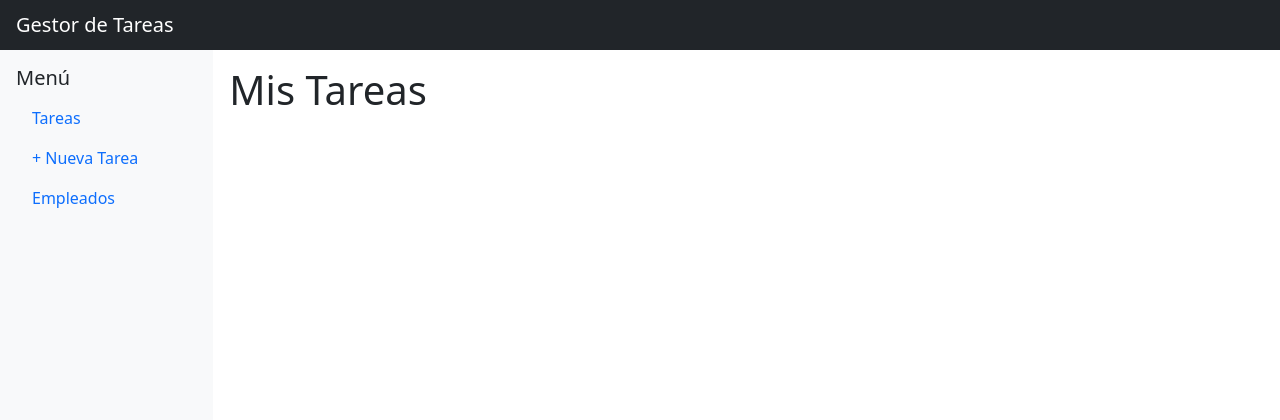
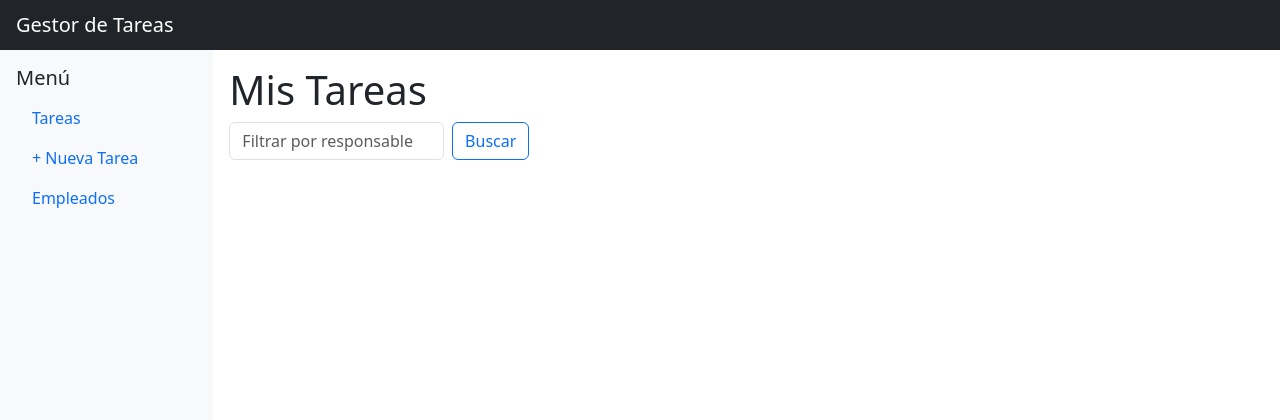
Before and after one commit to dmtzsegura/gestor-tareas, a Flask app: page / in a window 1280 px wide. Shown: the top 420 px of the page. Run offline with Flask 3, Linux system fonts and the light colour scheme; data that the repository does not hold is empty.

Commit message:
Etapa 2: dias transcurridos automaticos y filtro por responsable

```diff
--- a/app.py
+++ b/app.py
@@ -17,8 +17,17 @@ class Tarea(db.Model):
 
 @app.route("/")
 def home():
-    tareas = Tarea.query.all()
-    return render_template("index.html", tareas=tareas)
+    filtro_responsable = request.args.get("responsable")
+
+    if filtro_responsable:
+        tareas = Tarea.query.filter_by(responsable=filtro_responsable).all()
+    else:
+        tareas = Tarea.query.all()
+
+    for tarea in tareas:
+        tarea.dias_transcurridos = (date.today() - tarea.fecha_asignacion).days
+
+    return render_template("index.html", tareas=tareas, filtro_responsable=filtro_responsable)
 
 @app.route("/nueva", methods=["GET", "POST"])
 def nueva_tarea():
@@ -34,5 +43,12 @@ def nueva_tarea():
 
     return render_template("nueva_tarea.html")
 
+@app.route("/actualizar_estatus/<int:tarea_id>", methods=["POST"])
+def actualizar_estatus(tarea_id):
+    tarea = Tarea.query.get(tarea_id)
+    tarea.estatus = request.form["estatus"]
+    db.session.commit()
+    return redirect(url_for("home"))
+
 if __name__ == "__main__":
     app.run(debug=True)
--- a/templates/index.html
+++ b/templates/index.html
@@ -4,9 +4,30 @@
 {% block content %}
 <h1>Mis Tareas</h1>
 
-<ul>
+<form method="GET" class="d-flex mb-3" style="max-width: 300px;">
+  <input type="text" name="responsable" class="form-control me-2"
+         placeholder="Filtrar por responsable"
+         value="{{ filtro_responsable or '' }}">
+  <button type="submit" class="btn btn-outline-primary">Buscar</button>
+</form>
+
+{% if filtro_responsable %}
+  <p>Mostrando tareas de: <strong>{{ filtro_responsable }}</strong> — <a href="{{ url_for('home') }}">ver todas</a></p>
+{% endif %}
+
+<ul class="list-group">
   {% for tarea in tareas %}
-    <li>{{ tarea.titulo }} - {{ tarea.responsable }} - {{ tarea.estatus }}</li>
+    <li class="list-group-item d-flex justify-content-between align-items-center">
+      <span>{{ tarea.titulo }} - {{ tarea.responsable }} - {{ tarea.dias_transcurridos }} días</span>
+
+      <form method="POST" action="{{ url_for('actualizar_estatus', tarea_id=tarea.id) }}">
+        <select name="estatus" class="form-select form-select-sm" onchange="this.form.submit()">
+          <option value="Pendiente" {% if tarea.estatus == "Pendiente" %}selected{% endif %}>Pendiente</option>
+          <option value="En proceso" {% if tarea.estatus == "En proceso" %}selected{% endif %}>En proceso</option>
+          <option value="Completado" {% if tarea.estatus == "Completado" %}selected{% endif %}>Completado</option>
+        </select>
+      </form>
+    </li>
   {% endfor %}
 </ul>
 {% endblock %}
```
